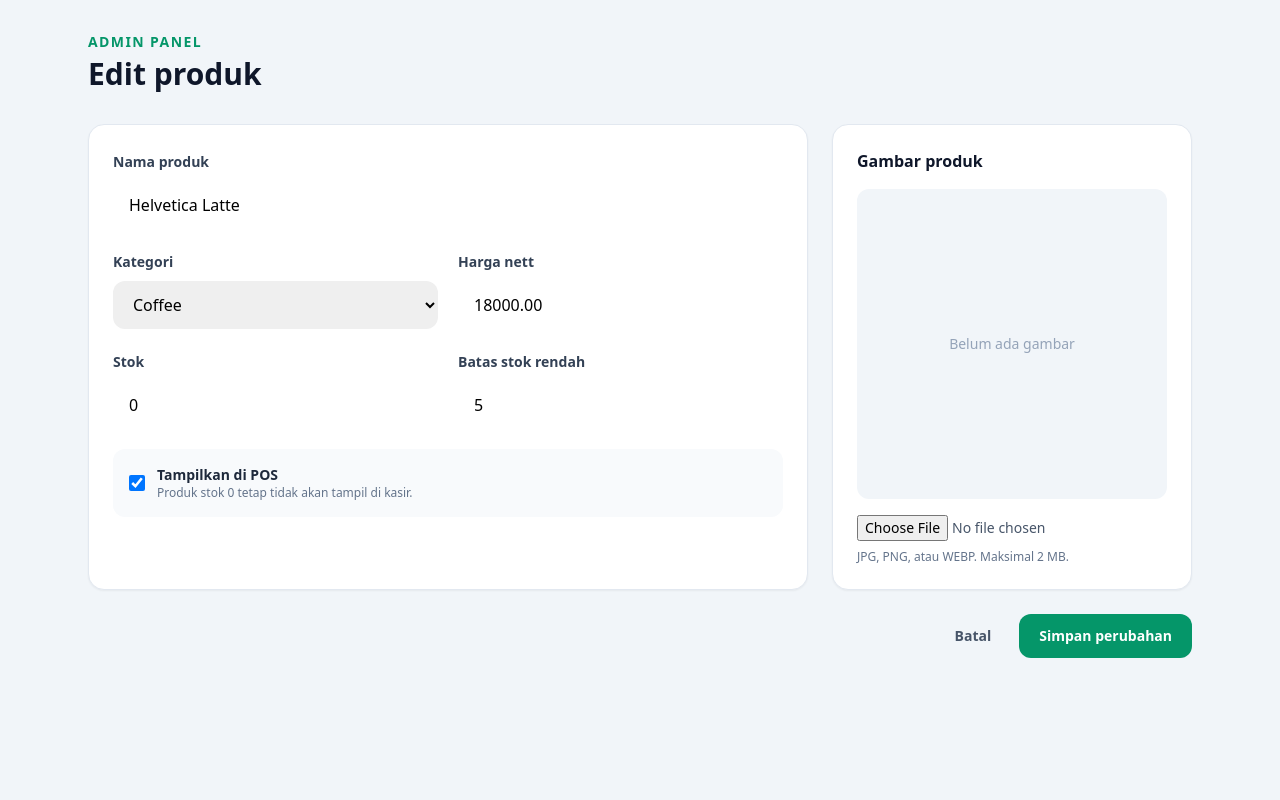
After one commit to nabsx/Helvetica_Engine, a Laravel app: page /admin/products/1/edit in a window 1280 px wide. The commit adds this page. Run offline with Laravel 12, Linux system fonts and the light colour scheme; a user stored in the database is signed in; data comes from the database, SQL or seed files in the repository; some libraries are stand-ins or nearby versions.

Commit message:
feat: add AdminCategoryController and AdminProductController with CRUD operations
Co-authored-by: Nabhaan Auryshafa Adhigana <145819532+nabsx@users.noreply.github.com>

```diff
--- /dev/null
+++ b/app/Http/Controllers/AdminProductController.php
@@ -0,0 +1,102 @@
+<?php
+
+namespace App\Http\Controllers;
+
+use App\Models\Category;
+use App\Models\Product;
+use Illuminate\Http\RedirectResponse;
+use Illuminate\Http\Request;
+use Illuminate\Support\Facades\Storage;
+use Illuminate\View\View;
+
+class AdminProductController extends Controller
+{
+    public function index(Request $request): View
+    {
+        $products = Product::with('category')
+            ->when($request->string('search')->trim()->value(), function ($query, string $search): void {
+                $query->where('name', 'like', "%{$search}%");
+            })
+            ->when($request->filled('category_id'), fn ($query) => $query->where('category_id', $request->integer('category_id')))
+            ->latest()
+            ->paginate(12)
+            ->withQueryString();
+
+        return view('admin.products.index', [
+            'products' => $products,
+            'categories' => Category::orderBy('name')->get(),
+        ]);
+    }
+
+    public function create(): View
+    {
+        return view('admin.products.create', [
+            'product' => new Product(['stock' => 0, 'low_stock_threshold' => 5, 'is_available' => true]),
+            'categories' => Category::orderBy('name')->get(),
+        ]);
+    }
+
+    public function store(Request $request): RedirectResponse
+    {
+        $product = Product::create($this->validatedData($request));
+
+        return redirect()->route('admin.products.index')->with('success', "Produk {$product->name} berhasil ditambahkan.");
+    }
+
+    public function edit(Product $product): View
+    {
+        return view('admin.products.edit', [
+            'product' => $product,
+            'categories' => Category::orderBy('name')->get(),
+        ]);
+    }
+
+    public function update(Request $request, Product $product): RedirectResponse
+    {
+        $data = $this->validatedData($request);
+
+        if ($request->hasFile('image') && $product->image && str_starts_with($product->image, '/storage/')) {
+            Storage::disk('public')->delete(str_replace('/storage/', '', $product->image));
+        }
+
+        $product->update($data);
+
+        return redirect()->route('admin.products.index')->with('success', "Produk {$product->name} berhasil diperbarui.");
+    }
+
+    public function destroy(Product $product): RedirectResponse
+    {
+        if ($product->orderItems()->exists()) {
+            return back()->with('error', 'Produk sudah dipakai dalam transaksi dan tidak dapat dihapus. Nonaktifkan produk saja.');
+        }
+
+        if ($product->image && str_starts_with($product->image, '/storage/')) {
+            Storage::disk('public')->delete(str_replace('/storage/', '', $product->image));
+        }
+
+        $product->delete();
+
+        return back()->with('success', 'Produk berhasil dihapus.');
+    }
+
+    private function validatedData(Request $request): array
+    {
+        $data = $request->validate([
+            'category_id' => ['required', 'exists:categories,id'],
+            'name' => ['required', 'string', 'max:120'],
+            'price' => ['required', 'numeric', 'min:0'],
+            'stock' => ['required', 'integer', 'min:0'],
+            'low_stock_threshold' => ['required', 'integer', 'min:0', 'max:1000000'],
+            'is_available' => ['nullable', 'boolean'],
+            'image' => ['nullable', 'image', 'mimes:jpg,jpeg,png,webp', 'max:2048'],
+        ]);
+
+        $data['is_available'] = $request->boolean('is_available');
+
+        if ($request->hasFile('image')) {
+            $data['image'] = '/storage/'.$request->file('image')->store('products', 'public');
+        }
+
+        return $data;
+    }
+}
--- a/app/Http/Controllers/PosController.php
+++ b/app/Http/Controllers/PosController.php
@@ -10,7 +10,9 @@ class PosController extends Controller
 {
     public function index(): View
     {
-        $categories = Category::with(['products' => fn ($q) => $q->available()])->get();
+        $categories = Category::with(['products' => fn ($q) => $q->available()])
+            ->whereHas('products', fn ($q) => $q->available())
+            ->get();
 
         $activeShift = Auth::user()->shifts()->open()->latest('start_time')->first();
 
--- a/app/Models/Product.php
+++ b/app/Models/Product.php
@@ -17,11 +17,15 @@ class Product extends Model
         'name',
         'price',
         'image',
+        'stock',
+        'low_stock_threshold',
         'is_available',
     ];
 
     protected $casts = [
         'price' => 'decimal:2',
+        'stock' => 'integer',
+        'low_stock_threshold' => 'integer',
         'is_available' => 'boolean',
     ];
 
@@ -38,6 +42,7 @@ class Product extends Model
     /** Only menu items currently sellable at the counter. */
     public function scopeAvailable(Builder $query): Builder
     {
-        return $query->where('is_available', true);
+        return $query->where('is_available', true)
+            ->where('stock', '>', 0);
     }
 }
--- /dev/null
+++ b/resources/views/admin/products/create.blade.php
@@ -0,0 +1,2 @@
+<!doctype html>
+<html lang="id"><head><meta charset="utf-8"><meta name="viewport" content="width=device-width, initial-scale=1"><title>Tambah Produk — Helvetica POS</title><script src="https://cdn.tailwindcss.com"></script></head><body class="min-h-screen bg-slate-100"><main class="mx-auto max-w-6xl px-6 py-8"><p class="text-sm font-semibold uppercase tracking-widest text-emerald-600">Admin panel</p><h1 class="mt-1 text-3xl font-black text-slate-900">Tambah produk</h1><form method="POST" action="{{ route('admin.products.store') }}" enctype="multipart/form-data" class="mt-8">@csrf @include('admin.products.form')</form></main></body></html>
--- /dev/null
+++ b/resources/views/admin/products/edit.blade.php
@@ -0,0 +1,2 @@
+<!doctype html>
+<html lang="id"><head><meta charset="utf-8"><meta name="viewport" content="width=device-width, initial-scale=1"><title>Edit Produk — Helvetica POS</title><script src="https://cdn.tailwindcss.com"></script></head><body class="min-h-screen bg-slate-100"><main class="mx-auto max-w-6xl px-6 py-8"><p class="text-sm font-semibold uppercase tracking-widest text-emerald-600">Admin panel</p><h1 class="mt-1 text-3xl font-black text-slate-900">Edit produk</h1><form method="POST" action="{{ route('admin.products.update', $product) }}" enctype="multipart/form-data" class="mt-8">@csrf @method('PUT') @include('admin.products.form')</form></main></body></html>
--- /dev/null
+++ b/resources/views/admin/products/form.blade.php
@@ -0,0 +1,67 @@
+@php($isEdit = $product->exists)
+
+<div class="grid gap-6 lg:grid-cols-[1fr_360px]">
+    <section class="rounded-2xl border border-slate-200 bg-white p-6 shadow-sm">
+        <div class="grid gap-5 sm:grid-cols-2">
+            <label class="sm:col-span-2">
+                <span class="text-sm font-semibold text-slate-700">Nama produk</span>
+                <input name="name" value="{{ old('name', $product->name) }}" required class="mt-2 w-full rounded-xl border-slate-300 px-4 py-3">
+                @error('name')<span class="mt-1 block text-xs text-red-600">{{ $message }}</span>@enderror
+            </label>
+
+            <label>
+                <span class="text-sm font-semibold text-slate-700">Kategori</span>
+                <select name="category_id" required class="mt-2 w-full rounded-xl border-slate-300 px-4 py-3">
+                    <option value="">Pilih kategori</option>
+                    @foreach($categories as $category)
+                        <option value="{{ $category->id }}" @selected(old('category_id', $product->category_id) == $category->id)>{{ $category->name }}</option>
+                    @endforeach
+                </select>
+                @error('category_id')<span class="mt-1 block text-xs text-red-600">{{ $message }}</span>@enderror
+            </label>
+
+            <label>
+                <span class="text-sm font-semibold text-slate-700">Harga nett</span>
+                <input type="number" name="price" min="0" step="0.01" value="{{ old('price', $product->price) }}" required class="mt-2 w-full rounded-xl border-slate-300 px-4 py-3">
+                @error('price')<span class="mt-1 block text-xs text-red-600">{{ $message }}</span>@enderror
+            </label>
+
+            <label>
+                <span class="text-sm font-semibold text-slate-700">Stok</span>
+                <input type="number" name="stock" min="0" value="{{ old('stock', $product->stock) }}" required class="mt-2 w-full rounded-xl border-slate-300 px-4 py-3">
+                @error('stock')<span class="mt-1 block text-xs text-red-600">{{ $message }}</span>@enderror
+            </label>
+
+            <label>
+                <span class="text-sm font-semibold text-slate-700">Batas stok rendah</span>
+                <input type="number" name="low_stock_threshold" min="0" value="{{ old('low_stock_threshold', $product->low_stock_threshold) }}" required class="mt-2 w-full rounded-xl border-slate-300 px-4 py-3">
+                @error('low_stock_threshold')<span class="mt-1 block text-xs text-red-600">{{ $message }}</span>@enderror
+            </label>
+        </div>
+
+        <label class="mt-5 flex items-center gap-3 rounded-xl bg-slate-50 p-4">
+            <input type="checkbox" name="is_available" value="1" @checked(old('is_available', $product->is_available)) class="h-4 w-4 rounded border-slate-300 text-emerald-600">
+            <span>
+                <span class="block text-sm font-semibold text-slate-800">Tampilkan di POS</span>
+                <span class="block text-xs text-slate-500">Produk stok 0 tetap tidak akan tampil di kasir.</span>
+            </span>
+        </label>
+    </section>
+
+    <section class="rounded-2xl border border-slate-200 bg-white p-6 shadow-sm">
+        <h2 class="font-bold text-slate-900">Gambar produk</h2>
+        @if($product->image)
+            <img src="{{ $product->image }}" alt="{{ $product->name }}" class="mt-4 aspect-square w-full rounded-xl object-cover">
+        @else
+            <div class="mt-4 flex aspect-square items-center justify-center rounded-xl bg-slate-100 text-sm text-slate-400">Belum ada gambar</div>
+        @endif
+        <input type="file" name="image" accept="image/jpeg,image/png,image/webp" class="mt-4 block w-full text-sm text-slate-600">
+        <p class="mt-2 text-xs text-slate-500">JPG, PNG, atau WEBP. Maksimal 2 MB.</p>
+        @error('image')<span class="mt-1 block text-xs text-red-600">{{ $message }}</span>@enderror
+    </section>
+</div>
+
+<div class="mt-6 flex items-center justify-end gap-3">
+    <a href="{{ route('admin.products.index') }}" class="rounded-xl px-4 py-3 text-sm font-semibold text-slate-600 hover:bg-slate-100">Batal</a>
+    <button class="rounded-xl bg-emerald-600 px-5 py-3 text-sm font-bold text-white hover:bg-emerald-700">{{ $isEdit ? 'Simpan perubahan' : 'Tambah produk' }}</button>
+</div>
--- a/routes/web.php
+++ b/routes/web.php
@@ -1,5 +1,7 @@
 <?php
 
+use App\Http\Controllers\AdminCategoryController;
+use App\Http\Controllers\AdminProductController;
 use App\Http\Controllers\AuthController;
 use App\Http\Controllers\OrderController;
 use App\Http\Controllers\PosController;
@@ -18,9 +20,11 @@ Route::middleware('auth')->group(function () {
 
     Route::get('/pos', [PosController::class, 'index'])->name('pos.index');
 
-    Route::get('/admin/laporan-penjualan', [SalesReportController::class, 'index'])
-        ->middleware('admin')
-        ->name('admin.sales-report');
+    Route::middleware('admin')->prefix('admin')->name('admin.')->group(function (): void {
+        Route::get('/laporan-penjualan', [SalesReportController::class, 'index'])->name('sales-report');
+        Route::resource('products', AdminProductController::class)->except(['show']);
+        Route::resource('categories', AdminCategoryController::class)->only(['index', 'store', 'update', 'destroy']);
+    });
 
     Route::get('/orders/{order}/receipt', [ReceiptController::class, 'show'])
         ->name('orders.receipt');
```
Also changed, not shown: app/Http/Controllers/AdminCategoryController.php (added, +58 -0 lines), app/Http/Controllers/OrderController.php (+16 -2 lines), resources/views/admin/categories/index.blade.php (added, +2 -0 lines), resources/views/admin/products/index.blade.php (added, +39 -0 lines), resources/views/pos/index.blade.php (+9 -3 lines), database/migrations/2026_08_09_000001_add_inventory_fields_to_products_table.php (added).
